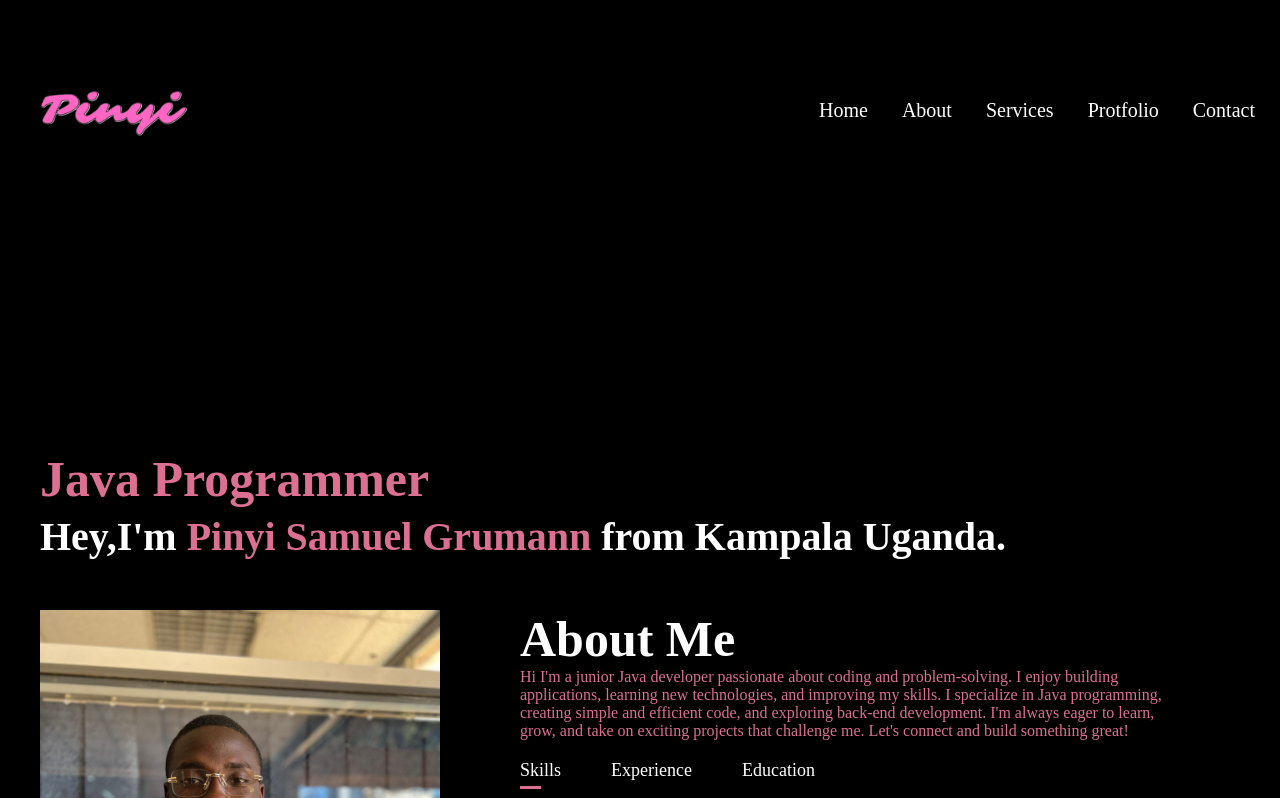
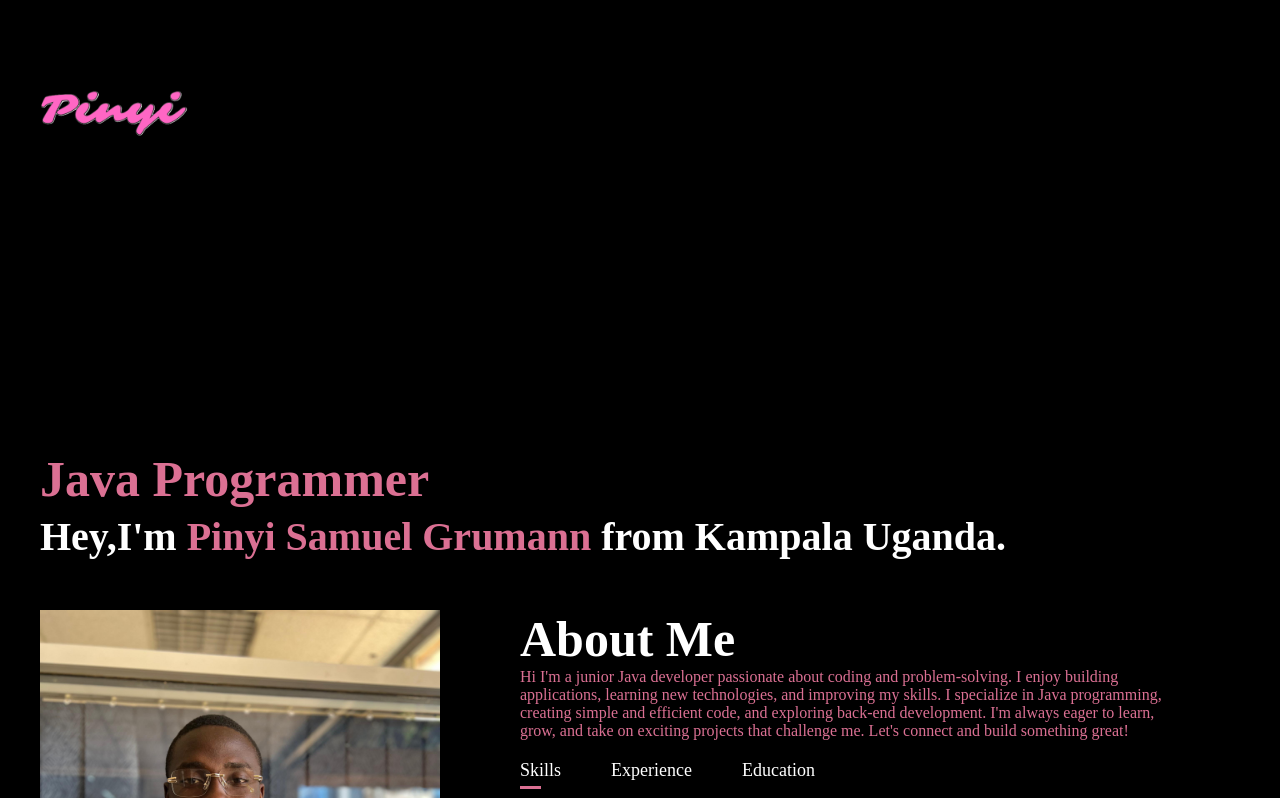
Before and after one commit to Grumann/Portfolio-Website, a plain HTML site: page index.html in a window 1280 px wide. Shown: the top 798 px of the page. Drawn offline with Linux system fonts and the light colour scheme.

Commit message:
Changed Navigation from bar to circular

```diff
--- a/Style.css
+++ b/Style.css
@@ -16,38 +16,10 @@ color: white;
 .Container{
     padding:10px 10px;
 }
-nav{
-    display: flex;
-    align-items: center;
-    justify-content: space-between;
-    flex-wrap: wrap;
-}
+
 .Logo{
     width: 200px;
     height: 200px;
-}
-nav ul li{
-    display: inline-block;
-    margin:15px 15px;
-}
-nav ul li a{
-    color: white;
-    text-decoration: none;
-    font-size: 20px;
-    position: relative;
-}
-nav ul li a::after{
-    content: '';
-    width: 0;
-    height: 3px;
-    background-color: palevioletred;
-    position: absolute;
-    left: 0;
-    bottom: -6px;
-    transition: 0.5s;
-}
-nav ul li a:hover::after{
-     width: 100%;
 }
 .Header-Text{
     margin-top: -350px;
--- a/index.html
+++ b/index.html
@@ -5,23 +5,39 @@
     <meta name="viewport" content="width=device-width, initial-scale=1.0">
     <title>PINYI SAMUEL GRUMANN PORTFOLIO WEBSITE</title>
     <link rel="stylesheet" href="Style.css">
+    <link href='https://cdn.boxicons.com/fonts/basic/boxicons.min.css' rel='stylesheet'>
 </head>
 <body>
     <div id="Header">
-
             <div class="Container">
+                <img src="images/PinyiLogo.png" class="Logo">
         <nav>
-            <img src="images/PinyiLogo.png" class="Logo">
-            <ul>
-                <li><a href="#">Home</a></li>
-                <li><a href="#">About</a></li>
-                <li><a href="#">Services</a></li>
-                <li><a href="#">Protfolio</a></li>
-                <li><a href="#">Contact</a></li>
-            </ul>
         </nav>
     </div>
     </div>
+    <script>
+        const Nav = document.querySelector("nav");
+        const ToggleBtn=Nav.querySelector("tog-button");
+        ToggleBtn.addEventListener("Click" , () =>{
+            Nav.classList.toggle("Open"); });
+
+            function onDrag({movementY}){ const navStyle=window.getComputedStyle(Nav), navTop=parseInt(navStyle.top),
+                navHeight=parseInt(navStyle.height), windHeight=window.innerHeight;
+
+                Nav.style.top=navTop>0?`${navTop + movementY}px`:"1px";
+                if(navTop>windHeight - navHeight){
+                    Nav.style.top=`${windHeight - navHeight}px`;
+                }
+            }
+
+            Nav.addEventListener("mousedown",() =>{
+                Nav.removeEventListener("mousemove",onDrag);
+            });
+
+            Nav.addEventListener("mouseleave",()=>{
+                Nav.removeEventListener("mousemove",onDrag);
+            });
+    </script>
 
      <div class="Header-Text">
             <p>Java Programmer</p>
```
